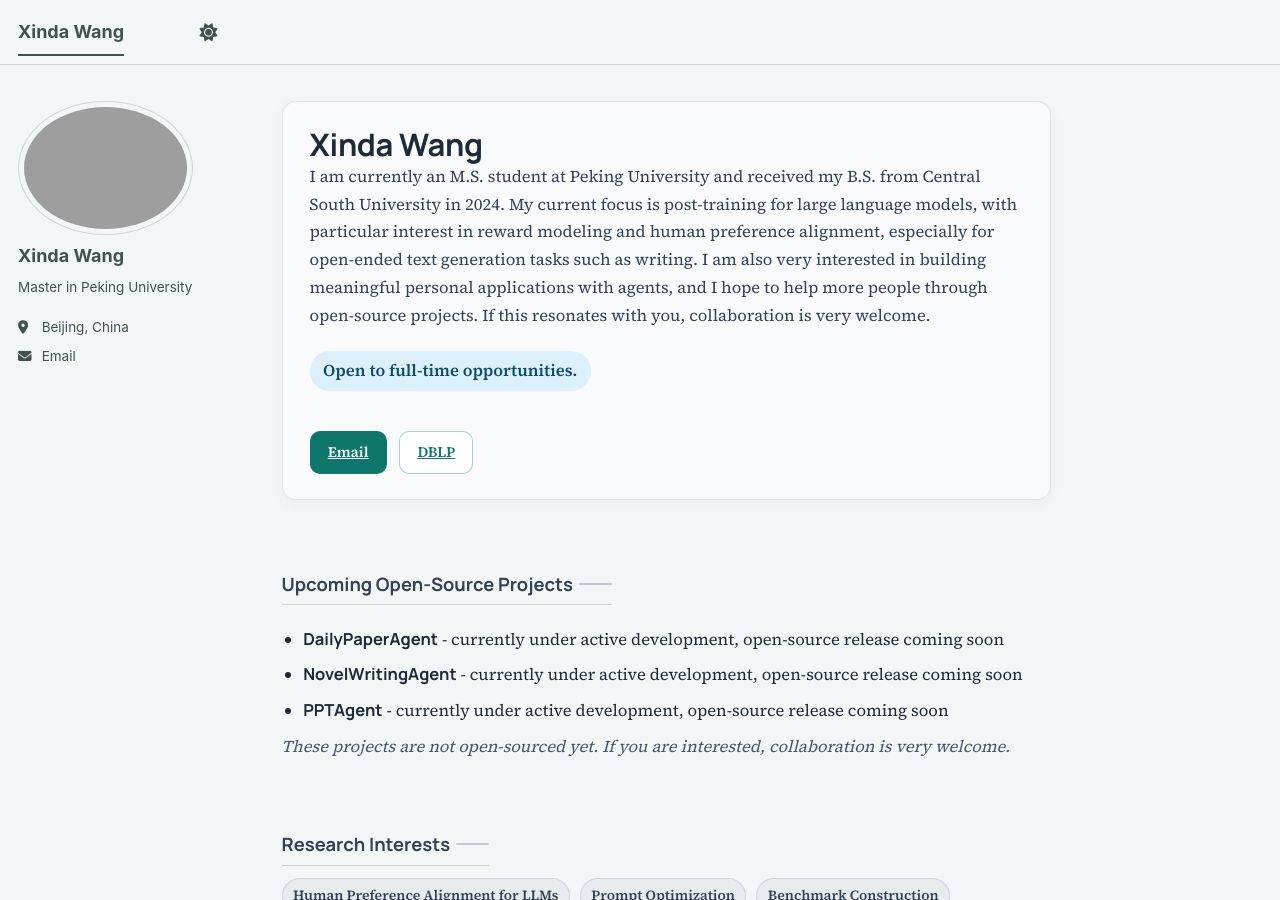
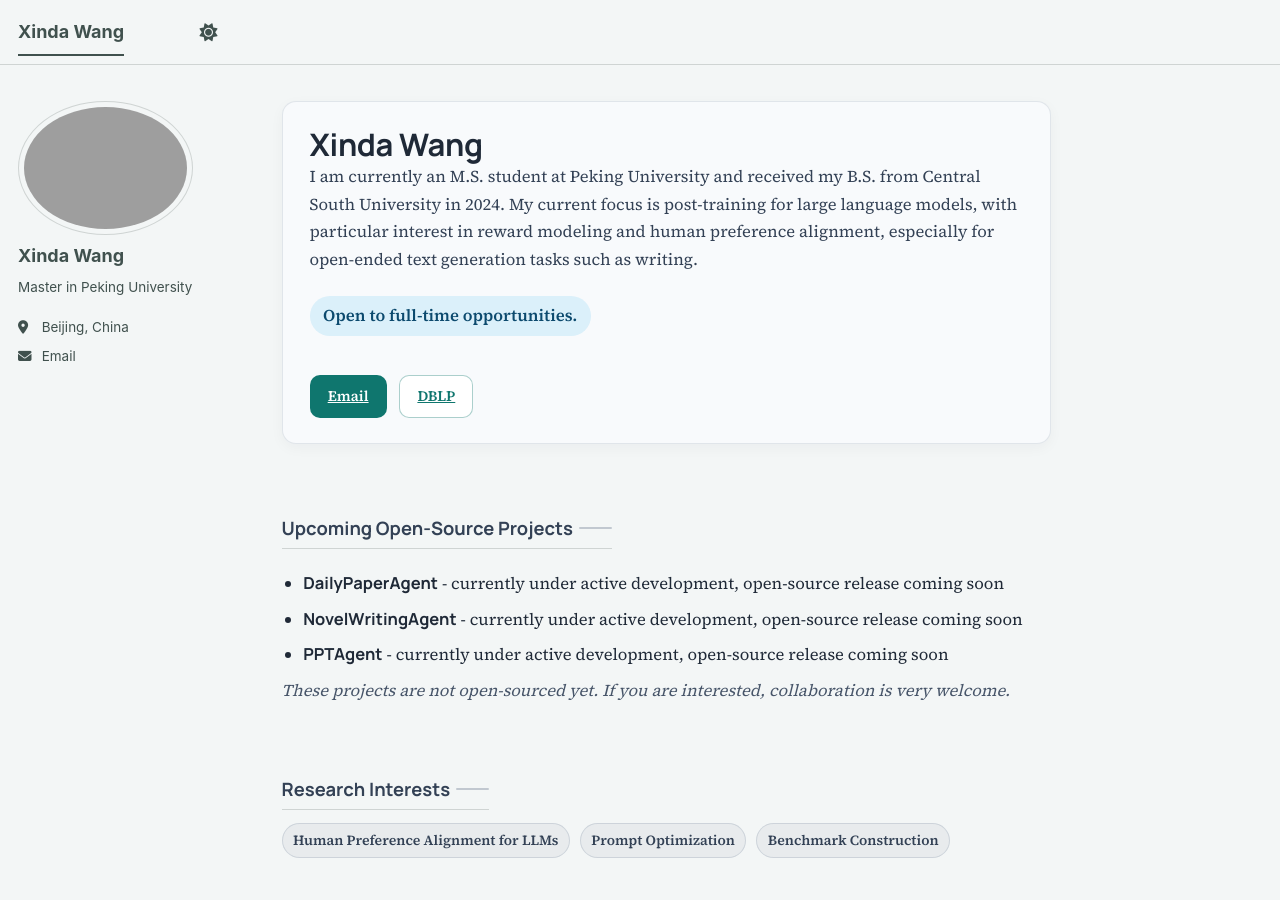
Before and after one commit to xindaaW/xindaaW.github.io, a Jekyll site: the page built from _pages/about.md, in a window 1280 px wide and 900 px high. Built offline with Jekyll 4.4.1, drawn with Linux system fonts in a browser that asks for light colours; a script bundle is joined from its source files by our own code; library files that are not in the unit come from our copies.

Commit message:
trim intro by removing agent-collaboration sentence

```diff
--- a/_pages/about.md
+++ b/_pages/about.md
@@ -10,7 +10,7 @@ redirect_from:
 <section class="home-hero">
   <h1 class="home-hero__title">Xinda Wang</h1>
   <p class="home-hero__desc">
-    I am currently an M.S. student at Peking University and received my B.S. from Central South University in 2024. My current focus is post-training for large language models, with particular interest in reward modeling and human preference alignment, especially for open-ended text generation tasks such as writing. I am also very interested in building meaningful personal applications with agents, and I hope to help more people through open-source projects. If this resonates with you, collaboration is very welcome.
+    I am currently an M.S. student at Peking University and received my B.S. from Central South University in 2024. My current focus is post-training for large language models, with particular interest in reward modeling and human preference alignment, especially for open-ended text generation tasks such as writing.
   </p>
   <p class="home-hero__status">Open to full-time opportunities.</p>
   <div class="home-hero__actions">
```
